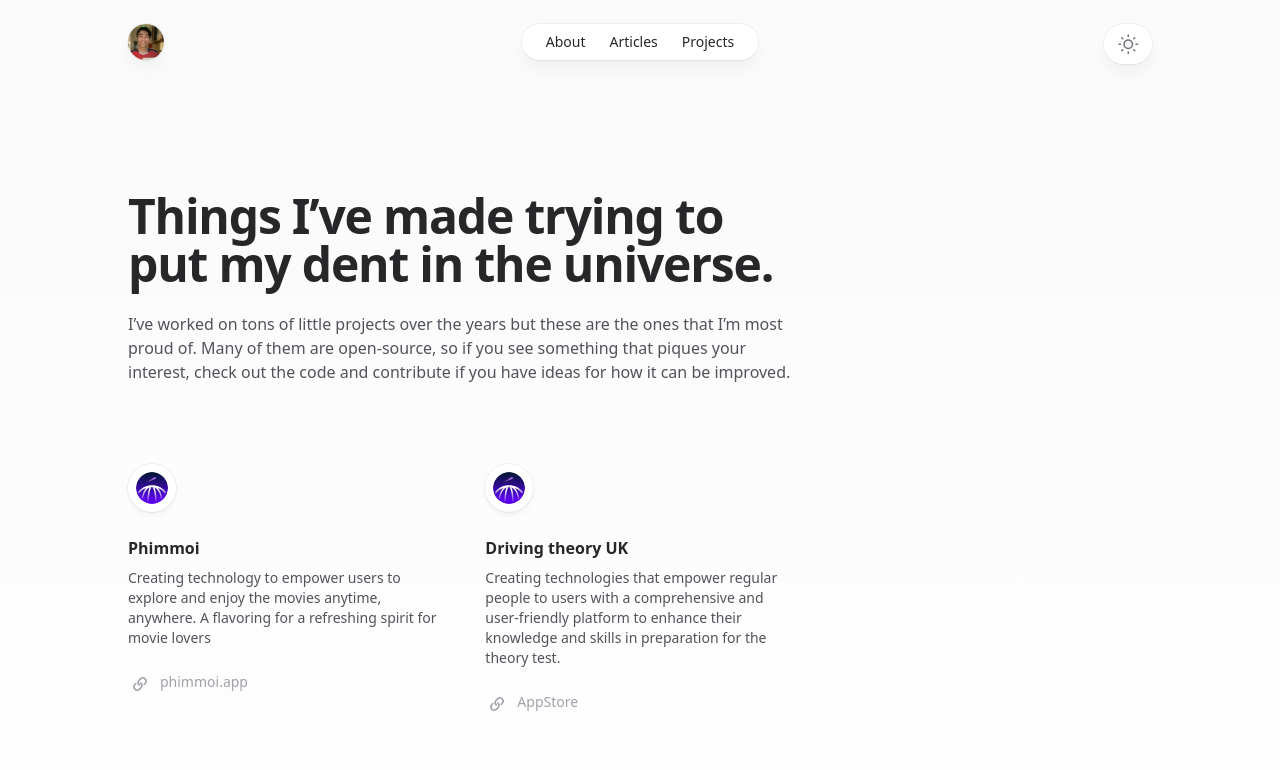
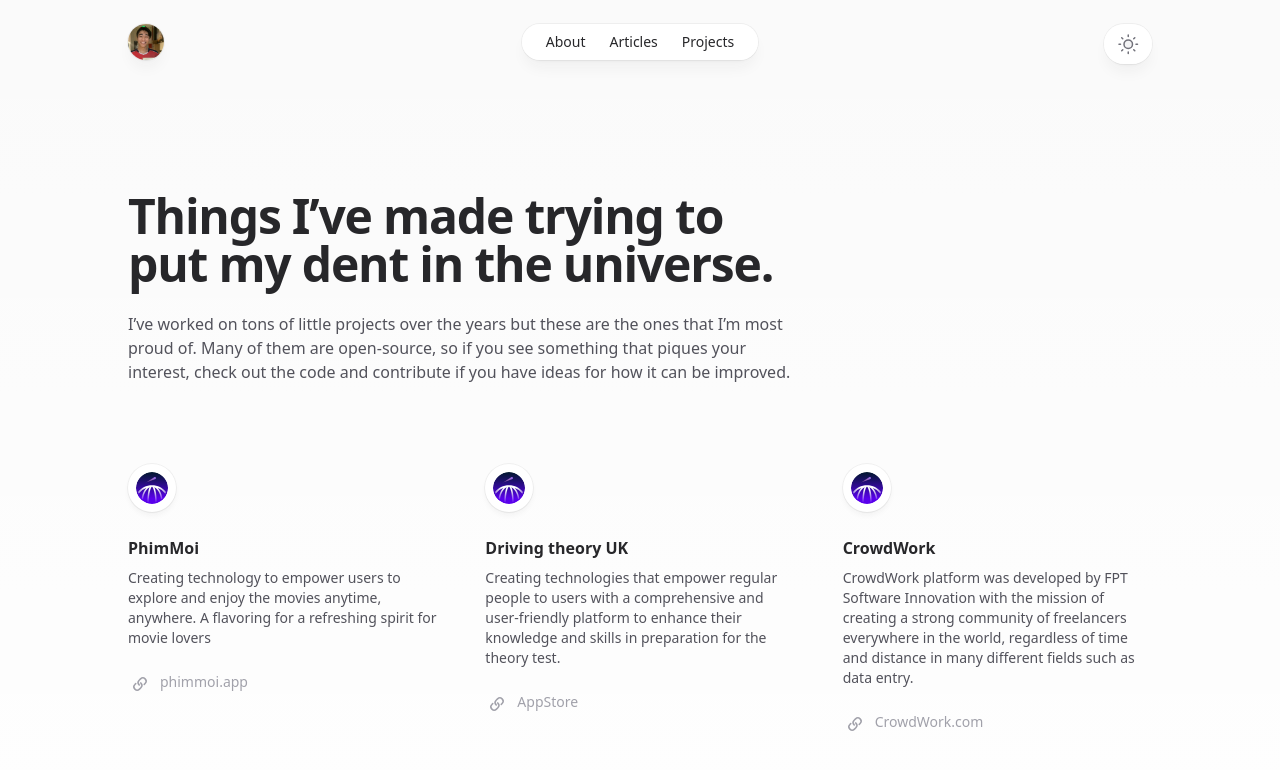
Before and after one commit to DuyetQB/portfolio, a Next.js app: page /projects in a window 1280 px wide. Shown: the top 770 px of the page. Built offline with nearby package versions, Linux system fonts and the light colour scheme.

Commit message:
update project crowdwork

```diff
--- a/src/app/projects/page.tsx
+++ b/src/app/projects/page.tsx
@@ -43,9 +43,9 @@
                       </div>
                       <h2 className="mt-6 text-base font-semibold text-zinc-800 dark:text-zinc-100">
                         <div className="absolute -inset-x-4 -inset-y-6 z-0 scale-95 bg-zinc-50 opacity-0 transition group-hover:scale-100 group-hover:opacity-100 sm:-inset-x-6 sm:rounded-2xl dark:bg-zinc-800/50" />
-                        <a href="https://phimmoi-ten.vercel.app/">
+                        <a href="https://phimmoi-ten.vercel.app/"  target="_blank">
                           <span className="absolute -inset-x-4 -inset-y-6 z-20 sm:-inset-x-6 sm:rounded-2xl" />
-                          <span className="relative z-10">Phimmoi</span>
+                          <span className="relative z-10">PhimMoi</span>
                         </a>
                       </h2>
                       <p className="relative z-10 mt-2 text-sm text-zinc-600 dark:text-zinc-400">
@@ -82,7 +82,7 @@
                       </div>
                       <h2 className="mt-6 text-base font-semibold text-zinc-800 dark:text-zinc-100">
                         <div className="absolute -inset-x-4 -inset-y-6 z-0 scale-95 bg-zinc-50 opacity-0 transition group-hover:scale-100 group-hover:opacity-100 sm:-inset-x-6 sm:rounded-2xl dark:bg-zinc-800/50" />
-                        <a href="https://expo.dev/accounts/duyetpro/projects/Frontend/builds/98666b7b-b04f-4682-ac35-2460e852169f">
+                        <a href="https://expo.dev/accounts/duyetpro/projects/Frontend/builds/98666b7b-b04f-4682-ac35-2460e852169f"  target="_blank">
                           <span className="absolute -inset-x-4 -inset-y-6 z-20 sm:-inset-x-6 sm:rounded-2xl" />
                           <span className="relative z-10">Driving theory UK</span>
                         </a>
@@ -104,6 +104,44 @@
                         <span className="ml-2">AppStore</span>
                       </p>
                     </li>
+                    <li className="group relative flex flex-col items-start">
+                      <div className="relative z-10 flex h-12 w-12 items-center justify-center rounded-full bg-white shadow-md shadow-zinc-800/5 ring-1 ring-zinc-900/5 dark:border dark:border-zinc-700/50 dark:bg-zinc-800 dark:ring-0">
+                        <img
+                          alt=""
+                          loading="lazy"
+                          width={32}
+                          height={32}
+                          decoding="async"
+                          data-nimg={1}
+                          className="h-8 w-8"
+                          src="/assets/svg/movie.svg"
+                          style={{ color: "transparent" }}
+                        />
+                      </div>
+                      <h2 className="mt-6 text-base font-semibold text-zinc-800 dark:text-zinc-100">
+                        <div className="absolute -inset-x-4 -inset-y-6 z-0 scale-95 bg-zinc-50 opacity-0 transition group-hover:scale-100 group-hover:opacity-100 sm:-inset-x-6 sm:rounded-2xl dark:bg-zinc-800/50" />
+                        <a href="https://crowdwork.dps-fpt.vn/home" target="_blank">
+                          <span className="absolute -inset-x-4 -inset-y-6 z-20 sm:-inset-x-6 sm:rounded-2xl" />
+                          <span className="relative z-10">CrowdWork</span>
+                        </a>
+                      </h2>
+                      <p className="relative z-10 mt-2 text-sm text-zinc-600 dark:text-zinc-400">
+                      CrowdWork platform was developed by FPT Software Innovation with the mission of creating a strong community of freelancers everywhere in the world, regardless of time and distance in many different fields such as data entry.
+                      </p>
+                      <p className="relative z-10 mt-6 flex text-sm font-medium text-zinc-400 transition group-hover:text-teal-500 dark:text-zinc-200">
+                        <svg
+                          viewBox="0 0 24 24"
+                          aria-hidden="true"
+                          className="h-6 w-6 flex-none"
+                        >
+                          <path
+                            d="M15.712 11.823a.75.75 0 1 0 1.06 1.06l-1.06-1.06Zm-4.95 1.768a.75.75 0 0 0 1.06-1.06l-1.06 1.06Zm-2.475-1.414a.75.75 0 1 0-1.06-1.06l1.06 1.06Zm4.95-1.768a.75.75 0 1 0-1.06 1.06l1.06-1.06Zm3.359.53-.884.884 1.06 1.06.885-.883-1.061-1.06Zm-4.95-2.12 1.414-1.415L12 6.344l-1.415 1.413 1.061 1.061Zm0 3.535a2.5 2.5 0 0 1 0-3.536l-1.06-1.06a4 4 0 0 0 0 5.656l1.06-1.06Zm4.95-4.95a2.5 2.5 0 0 1 0 3.535L17.656 12a4 4 0 0 0 0-5.657l-1.06 1.06Zm1.06-1.06a4 4 0 0 0-5.656 0l1.06 1.06a2.5 2.5 0 0 1 3.536 0l1.06-1.06Zm-7.07 7.07.176.177 1.06-1.06-.176-.177-1.06 1.06Zm-3.183-.353.884-.884-1.06-1.06-.884.883 1.06 1.06Zm4.95 2.121-1.414 1.414 1.06 1.06 1.415-1.413-1.06-1.061Zm0-3.536a2.5 2.5 0 0 1 0 3.536l1.06 1.06a4 4 0 0 0 0-5.656l-1.06 1.06Zm-4.95 4.95a2.5 2.5 0 0 1 0-3.535L6.344 12a4 4 0 0 0 0 5.656l1.06-1.06Zm-1.06 1.06a4 4 0 0 0 5.657 0l-1.061-1.06a2.5 2.5 0 0 1-3.535 0l-1.061 1.06Zm7.07-7.07-.176-.177-1.06 1.06.176.178 1.06-1.061Z"
+                            fill="currentColor"
+                          />
+                        </svg>
+                        <span className="ml-2">CrowdWork.com</span>
+                      </p>
+                    </li>
                   </ul>
                 </div>
               </div>
```
